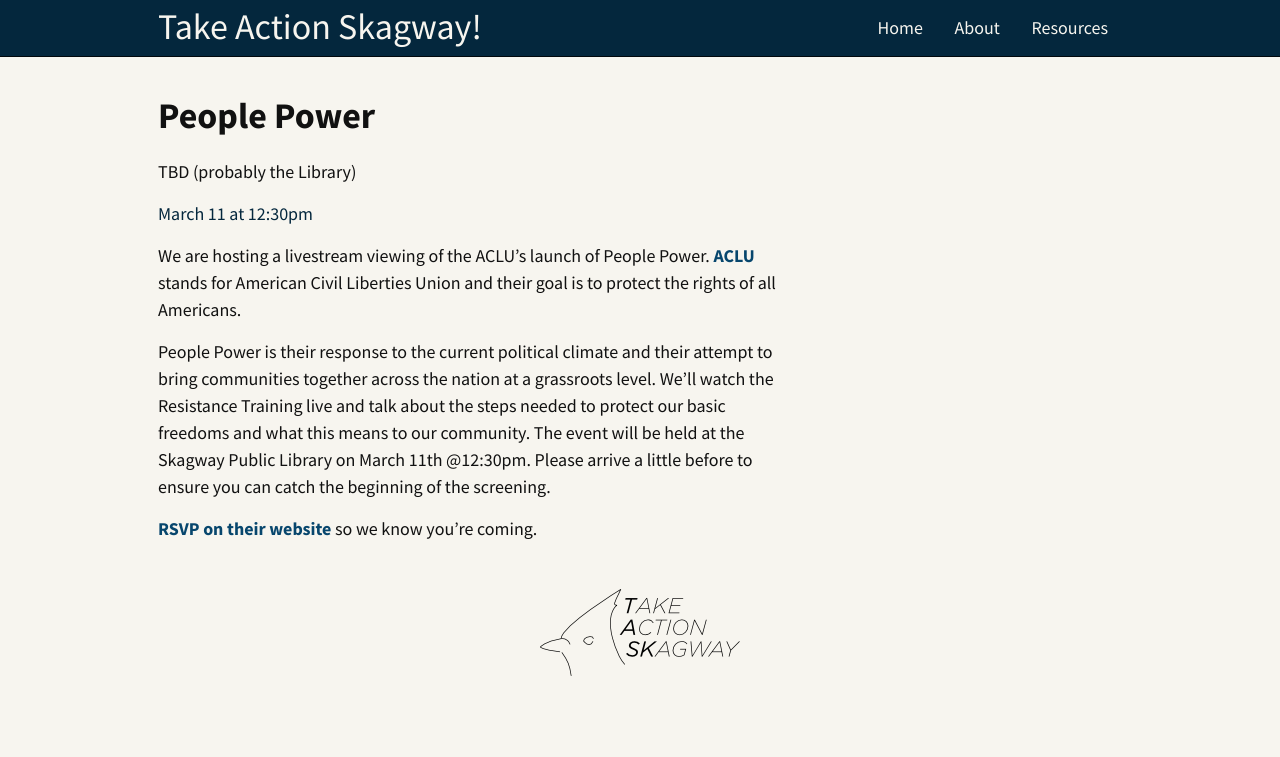
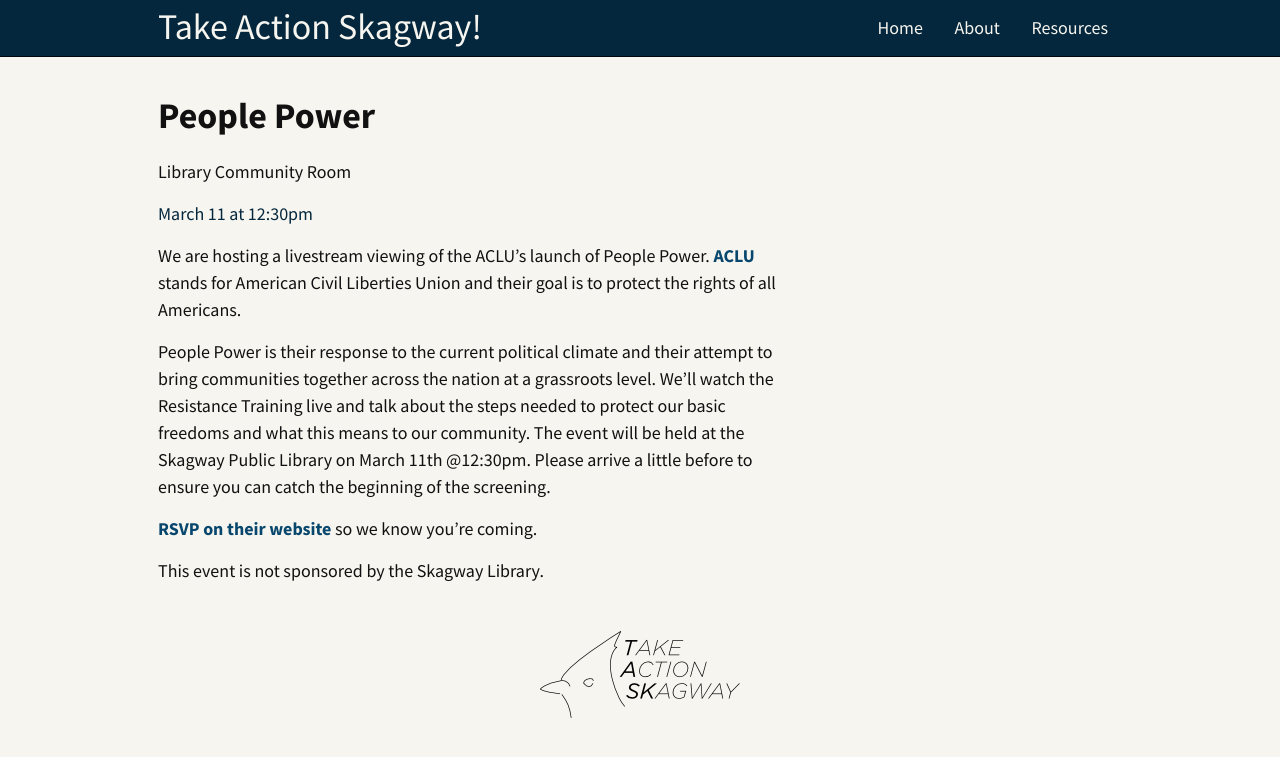
Before and after one commit to simonv3/take-action-skagway, a Jekyll site: the page built from actions/_posts/2017-03-11-aclu-people-power.md, in a window 1280 px wide. Shown: the top 757 px of the page. Built offline with Jekyll 4.4.1, drawn with Linux system fonts in a browser that asks for light colours; nearby versions of some CDN libraries; comment, search, counter and statistics services are not loaded.

Commit message:
details about the library

```diff
--- a/actions/_posts/2017-03-11-aclu-people-power.md
+++ b/actions/_posts/2017-03-11-aclu-people-power.md
@@ -3,7 +3,7 @@
 type: action
 date: 2017-03-11 12:30:00 -0900
 title: People Power
-location: TBD (probably the Library)
+location: Library Community Room
 image: '/actions/public/aclu-square.jpg'
 background-y-offset: '-350px'
 ---
@@ -13,3 +13,5 @@
 People Power is their response to the current political climate and their attempt to bring communities together across the nation at a grassroots level. We'll watch the Resistance Training live and talk about the steps needed to protect our basic freedoms and what this means to our community. The event will be held at the Skagway Public Library on March 11th @12:30pm. Please arrive a little before to ensure you can catch the beginning of the screening.
 
 [RSVP on their website](http://go.peoplepower.org/event/attend/2077/?source=taf) so we know you're coming.
+
+This event is not sponsored by the Skagway Library.
```
